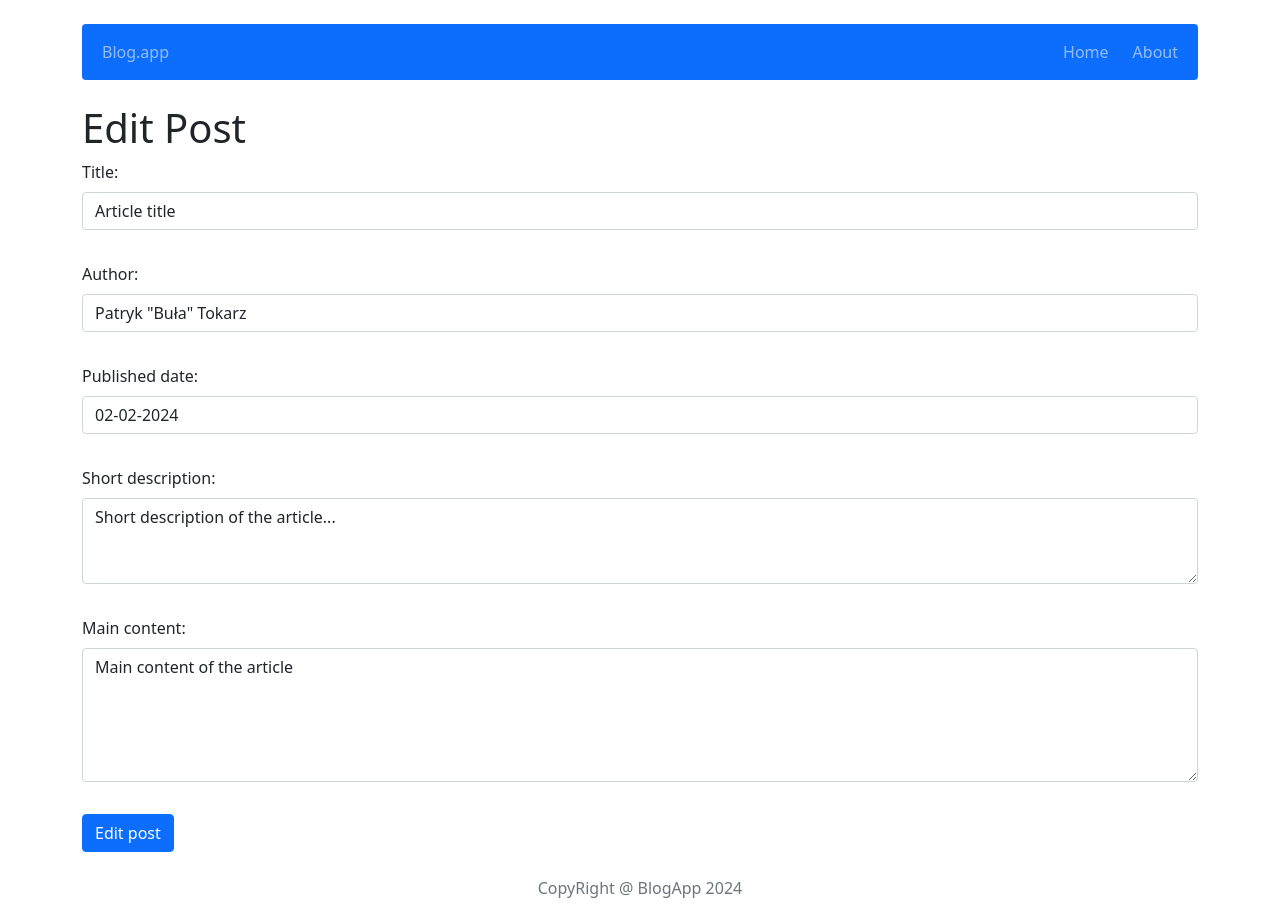
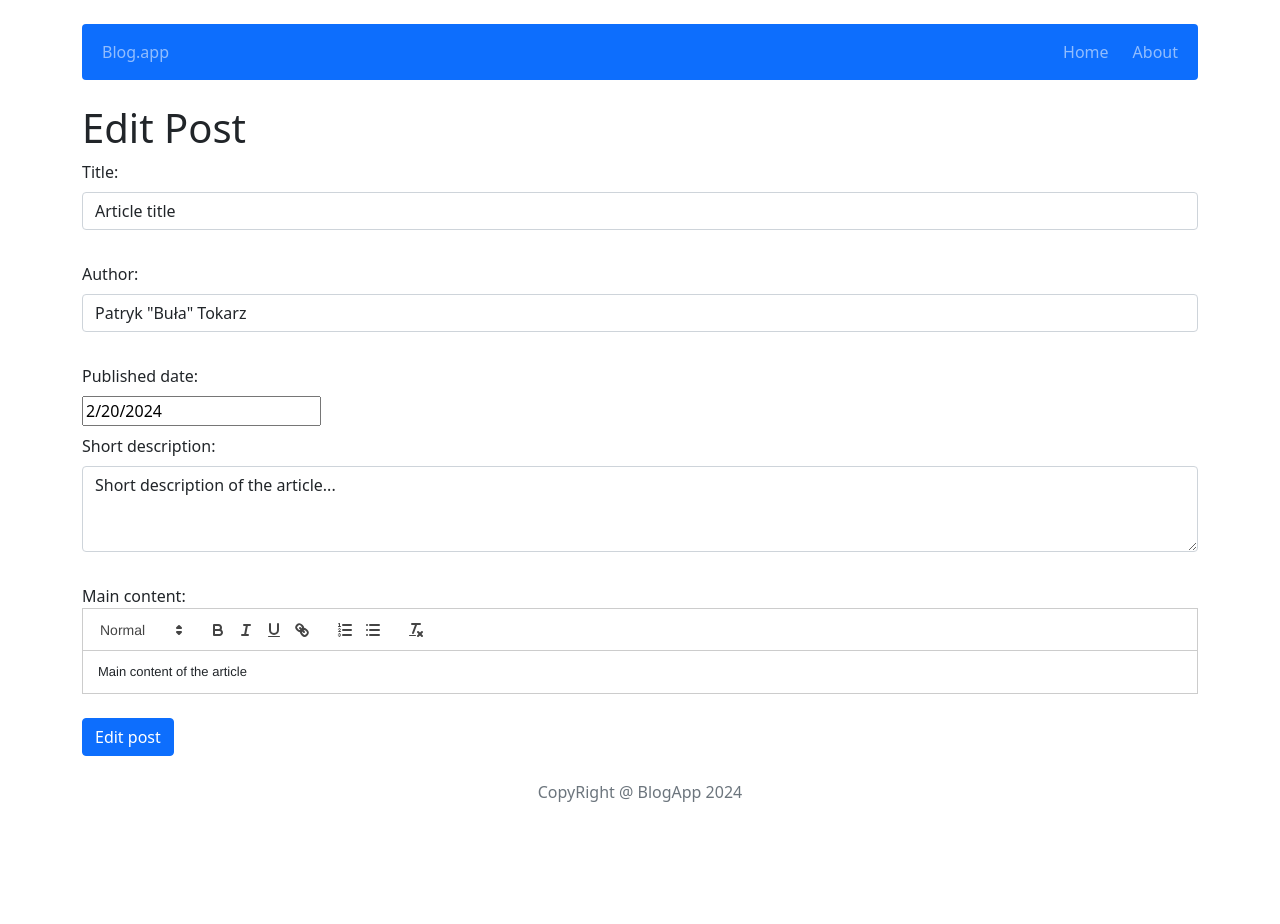
Before and after one commit to stelmonitos/blog-app-react, a React (Create React App) app: page /post/edit/1 in a window 1280 px wide. After the commit the page ends 828 px from the top, so only its background shows below. Built offline with nearby package versions, Linux system fonts and the light colour scheme.

Commit message:
fix dates

```diff
--- a/package.json
+++ b/package.json
@@ -10,7 +10,9 @@
     "http-server": "^14.1.1",
     "react": "^18.2.0",
     "react-bootstrap": "2.8.0",
+    "react-datepicker": "4.3.0",
     "react-dom": "^18.2.0",
+    "react-quill": "^2.0.0",
     "react-redux": "8.1.2",
     "react-router-dom": "6.15.0",
     "react-scripts": "5.0.1",
--- a/src/components/features/EditPostForm.js
+++ b/src/components/features/EditPostForm.js
@@ -6,12 +6,14 @@ import { useParams } from 'react-router-dom';
 import { useSelector } from 'react-redux';
 import { getPostById } from '../../redux/postsRedux';
 import { Navigate } from "react-router-dom";
-
+import dateToStr from "../../utils/dateToStr";
 const EditPostForm = () => {
     const { id } = useParams();
     const post = useSelector(post => getPostById(post, id));
     const navigate = useNavigate();
     const dispatch = useDispatch();
+
+    const date = dateToStr(post.publishedDate);
 
     const handleSubmit = post => {
       dispatch(editPost({ ...post, id}));
@@ -22,7 +24,7 @@ const EditPostForm = () => {
       }
 
     return (
-      <PostForm action={handleSubmit} title={post.title} author={post.author} shortDescription={post.shortDescription} content={post.content} publishedDate={post.publishedDate}  actionText="Edit post" />
+      <PostForm action={handleSubmit} title={post.title} author={post.author} shortDescription={post.shortDescription} content={post.content} publishedDate={date}  actionText="Edit post" />
     )
   };
   export default EditPostForm;
--- a/src/components/features/PostForm.js
+++ b/src/components/features/PostForm.js
@@ -1,17 +1,23 @@
 import { useState } from 'react';
 import { Form } from 'react-bootstrap';
 import { Button } from 'react-bootstrap';
+import ReactQuill from 'react-quill';
+import 'react-quill/dist/quill.snow.css';
+import DatePicker from 'react-datepicker';
+import 'react-datepicker/dist/react-datepicker.css';
+import dateToStr from '../../utils/dateToStr';
 
 const PostForm = ({ action, actionText, ...props }) => {
     const [title, setTitle] = useState(props.title || '');
     const [author, setAuthor] = useState(props.author || '');
-    const [publishedDate, setPublishedDate] = useState(props.publishedDate || '');
+    const [publishedDate, setPublishedDate] = useState(props.date || new Date());
     const [shortDescription, setShortDescription] = useState(props.shortDescription || '');
     const [content, setContent] = useState(props.content || '');
 
     const handleSubmit = e => {
         e.preventDefault();
-        action({ title, author, publishedDate, shortDescription, content, actionText });
+        const date = dateToStr(publishedDate);
+        action({ title, author, date, shortDescription, content, actionText });
       };
       return (
         <>
@@ -21,11 +27,11 @@ const PostForm = ({ action, actionText, ...props }) => {
             Author:<br />
             <Form.Control className="my-2" type="text" value={author} onChange={e => setAuthor(e.target.value)} placeholder="Enter author" /><br />
             Published date:<br />
-            <Form.Control className="my-2"  type="text" value={publishedDate} onChange={e => setPublishedDate(e.target.value)} placeholder="Enter title" /><br />
+            <DatePicker className="my-2"  type="text" value={dateToStr(publishedDate)} onChange={setPublishedDate} placeholder="Enter title" /><br />
             Short description:<br />
             <Form.Control className="my-2"  as="textarea" value={shortDescription} onChange={e => setShortDescription(e.target.value)} rows={3} placeholder="Enter short description" /><br />
             Main content:<br />
-            <Form.Control className="my-2" as="textarea" value={content} onChange={e => setContent(e.target.value)} rows={5} placeholder="Enter main content" /><br />
+            <ReactQuill theme='snow' value={content} onChange={setContent} placeholder="Enter main content" /><br />
             <Button className="justify-content-end" onClick={handleSubmit}>{actionText}</Button>
         </form>
         </>
--- a/src/components/features/Posts.js
+++ b/src/components/features/Posts.js
@@ -4,9 +4,9 @@ import { Link } from "react-router-dom";
 import { Card } from "react-bootstrap";
 import { Button } from "react-bootstrap";
 import style from "./Posts.module.scss";
-
 const Posts = () => {
     const posts = useSelector(getAllPosts);
+
     return (
         <div className="row d-flex flex-wrap">
             {posts.map(post => (
@@ -14,7 +14,7 @@ const Posts = () => {
                 <aritcle className="m-3" to={`/post/${post.id}`} key={post.id}>
                     <h5>{post.title}</h5>
                     <span><strong>Author: </strong></span>{post.author}<br />
-                    <span><strong>Published date: </strong></span>{post.publishedDate}<br />
+                    <span><strong>Published date: </strong></span>{post.date}<br />
                     <p className="mt-3">{post.shortDescription}</p>
                     <Link to={`/post/${post.id}`} key={post.id}>
                         <Button>Read More</Button>
--- a/src/components/pages/SinglePost.js
+++ b/src/components/pages/SinglePost.js
@@ -13,6 +13,8 @@ const SinglePost = () => {
   const posts = useSelector(posts => getPostById(posts, id));
   const dispatch = useDispatch();
   const [show, setShow] = useState(false);
+
+
 
   const handleClose = () => setShow(false);
   const handleShow = () => setShow(true);
@@ -56,8 +58,8 @@ const SinglePost = () => {
       </div>
       <div>
         <p className="mb-0 mt-4"><strong>Author: </strong>{posts.author}</p>
-        <strong>Published date: </strong>{posts.publishedDate}<br />
-        <p className="mt-4">{posts.content}</p>
+        <strong>Published date: </strong>{posts.date}<br />
+        <p className="mt-4" dangerouslySetInnerHTML={{ __html: posts.content}} />
       </div>
     </div>
 
--- a/src/redux/initialState.js
+++ b/src/redux/initialState.js
@@ -5,7 +5,7 @@ const initialState = {
             title: 'Article title',
             shortDescription: 'Short description of the article...',
             content: 'Main content of the article',
-            publishedDate: '02-02-2024',
+            publishedDate: new Date('02-02-2024'),
             author: 'Patryk "Buła" Tokarz'
         },
         {
@@ -13,7 +13,7 @@ const initialState = {
             title: 'Article title II',
             shortDescription: 'Short description of the article...',
             content: 'Main content of the article',
-            publishedDate: '02-02-2023',
+            publishedDate: new Date('02-02-2023'),
             author: 'Jakub "stelma" Stelmasiak'
         },
         {
@@ -21,7 +21,7 @@ const initialState = {
             title: 'Article title III',
             shortDescription: 'Short description of the article...',
             content: 'Main content of the article',
-            publishedDate: '02-02-2022',
+            publishedDate: new Date('02-02-2022'),
             author: 'John Doe'
         }
     ],
--- /dev/null
+++ b/src/utils/dateToStr.js
@@ -0,0 +1,10 @@
+
+const dateToStr = (date) => {
+    const newDate = new Date(date);
+    const month = newDate.getMonth() + 1;
+    const day = newDate.getDate();
+    const year = newDate.getFullYear();
+    return `${month}/${day}/${year}`;
+}
+
+export default dateToStr;
```
Also changed, not shown: 1 other file (tests, documents, lock files or other folders).
